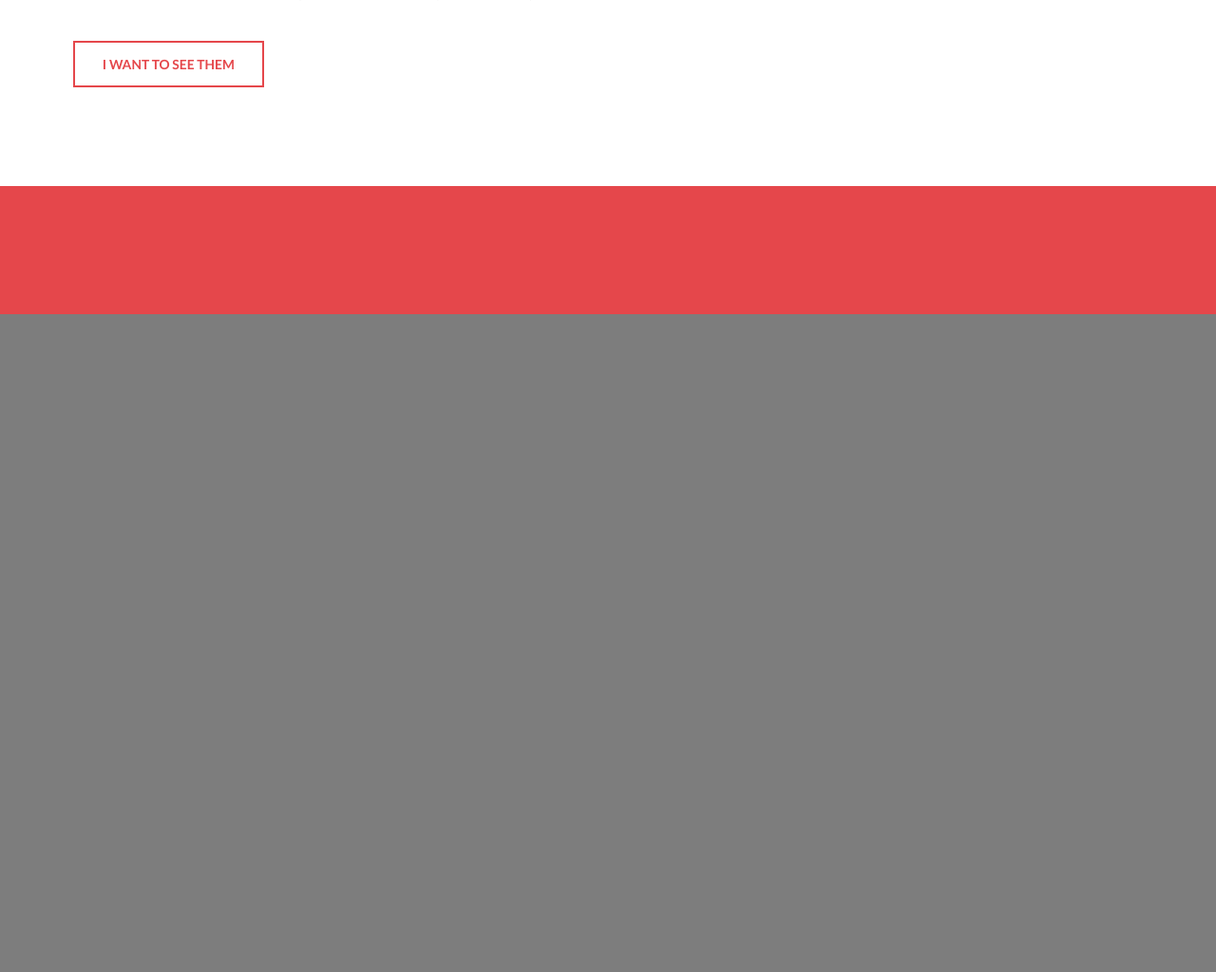
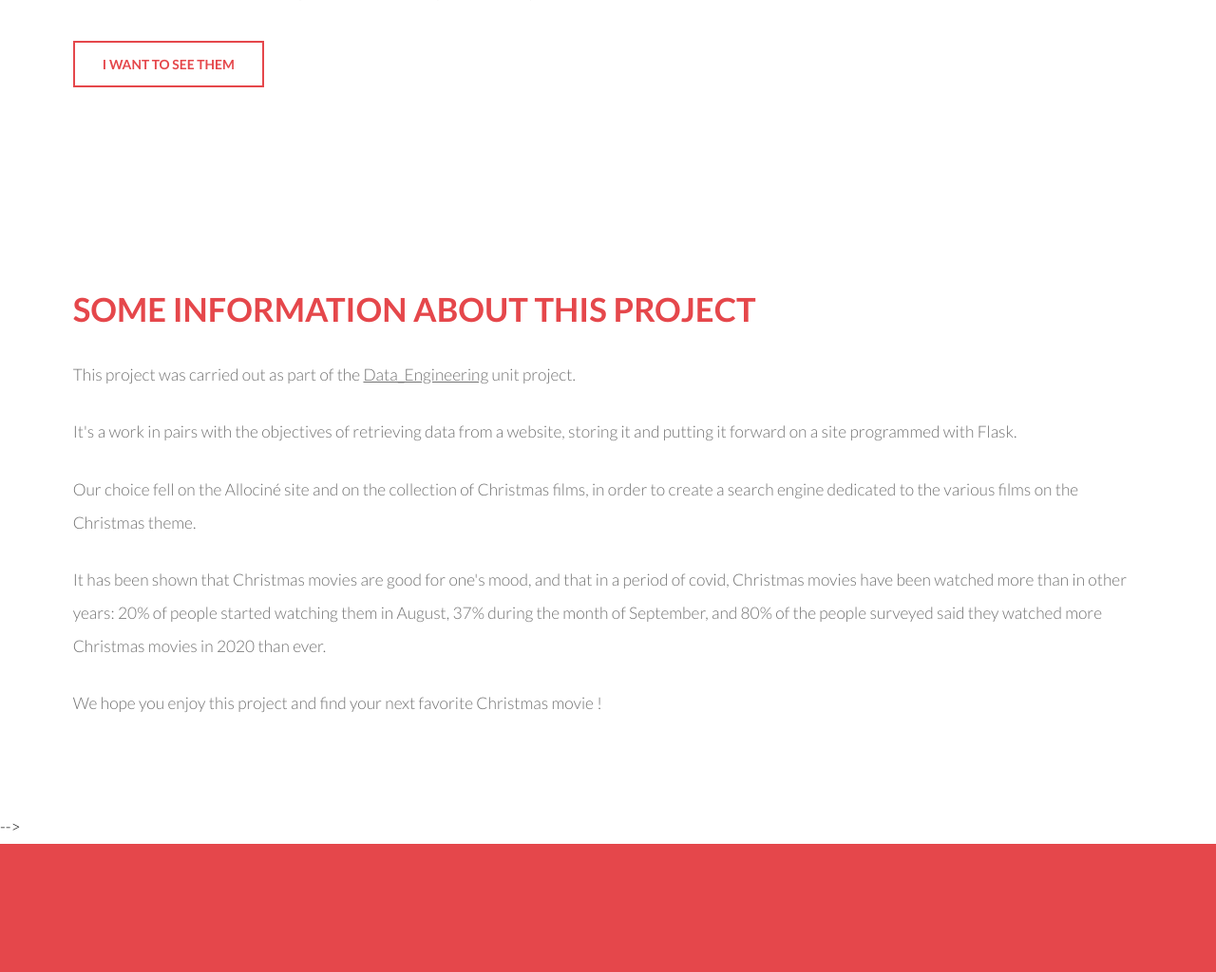
Before and after one commit to cecloclo/ChrismasMoviesScrapper, a Flask app: page / in a window 1280 px wide. Shown: the part 809-1833 px from the top of the page at 95% size. Before the commit the page ends 1140 px from the top, so only its background shows below. Run offline with Flask 2, Linux system fonts and the light colour scheme; some libraries are stand-ins or nearby versions.

Commit message:
changements html

```diff
--- a/newscrawler/chrismasMovies.py
+++ b/newscrawler/chrismasMovies.py
@@ -52,5 +52,5 @@ def info_page():
     return render_template('generic.html')
 
 if __name__ == '__main__':
-    #app.run(debug=True, port=2745)
+    app.run(debug=True, port=2745)
     app.run(host='0.0.0.0')
--- a/newscrawler/templates/index.html
+++ b/newscrawler/templates/index.html
@@ -37,8 +37,8 @@
 					<a href="{{ url_for('home_page')}}" class="logo">Xmas Movies</a>
 					<nav id="nav">
 						<a href="{{ url_for('home_page')}}">Home</a>
-						<a href="{{ url_for('info_page')}}">Information</a>
-						<a href="{{ url_for('search_page')}}">Search Engine</a>
+						<a href="{{ url_for('info_page')}}">Top Rated</a>
+						<a href="{{ url_for('search_page')}}">Search</a>
 					</nav>
 				</div>
 			</header>
@@ -63,7 +63,7 @@
 					</header>
 					<p>Xmas Movies has selected the top rated movies that you absolutely must see.</p>
 					<ul class="actions">
-						<li><a href="{{ url_for('search_page')}}" class="button alt">I want to see them</a></li>
+						<li><a href="{{ url_for('info_page')}}" class="button alt">I want to see them</a></li>
 					</ul>
 				</div>
 			</section>
@@ -97,44 +97,21 @@
 			</section>
 -->
 		<!-- Three -->
-<!--			<section id="three">
+			<section id="three">
 				<div class="inner">
-					<article>
-						<div class="content">
-							<span class="icon fa-laptop"></span>
-							<header>
-								<h3>Tempus Feugiat</h3>
-							</header>
-							<p>Morbi interdum mollis sapien. Sed ac risus. Phasellus lacinia, magna lorem ullamcorper laoreet, lectus arcu.</p>
-							<ul class="actions">
-								<li><a href="#" class="button alt">Learn More</a></li>
-							</ul>
-						</div>
-					</article>
-					<article>
-						<div class="content">
-							<span class="icon fa-diamond"></span>
-							<header>
-								<h3>Aliquam Nulla</h3>
-							</header>
-							<p>Ut convallis, sem sit amet interdum consectetuer, odio augue aliquam leo, nec dapibus tortor nibh sed.</p>
-							<ul class="actions">
-								<li><a href="#" class="button alt">Learn More</a></li>
-							</ul>
-						</div>
-					</article>
-					<article>
-					<div class="content">
-							<span class="icon fa-laptop"></span>
-							<header>
-								<h3>Sed Magna</h3>
-							</header>
-							<p>Suspendisse mauris. Fusce accumsan mollis eros. Pellentesque a diam sit amet mi ullamcorper vehicula.</p>
-							<ul class="actions">
-								<li><a href="#" class="button alt">Learn More</a></li>
-							</ul>
-						</div>
-					</article>
+					<header class="major special">
+						<h1>Some information about this project</h1>
+						<p></p>
+						<p>This project was carried out as part of the <u>Data_Engineering</u> unit project.<p>
+						<p>It's a work in pairs with the objectives of retrieving data from a website, storing it and putting it forward on a site programmed with Flask.</p>
+						<p>Our choice fell on the Allociné site and on the collection of Christmas films,
+						in order to create a search engine dedicated to the various films on the Christmas theme.</p>
+						<p>It has been shown that Christmas movies are good for one's mood, and that in a period of covid,
+						Christmas movies have been watched more than in other years: 20% of people started watching
+						them in August, 37% during the month of September, and 80% of the people surveyed said they
+						watched more Christmas movies in 2020 than ever.</p>
+						<p>We hope you enjoy this project and find your next favorite Christmas movie !</p>
+					</header>
 				</div>
 			</section>
 -->
```
Also changed, not shown: newscrawler/templates/graphics.html (deleted, +0 -130 lines).
